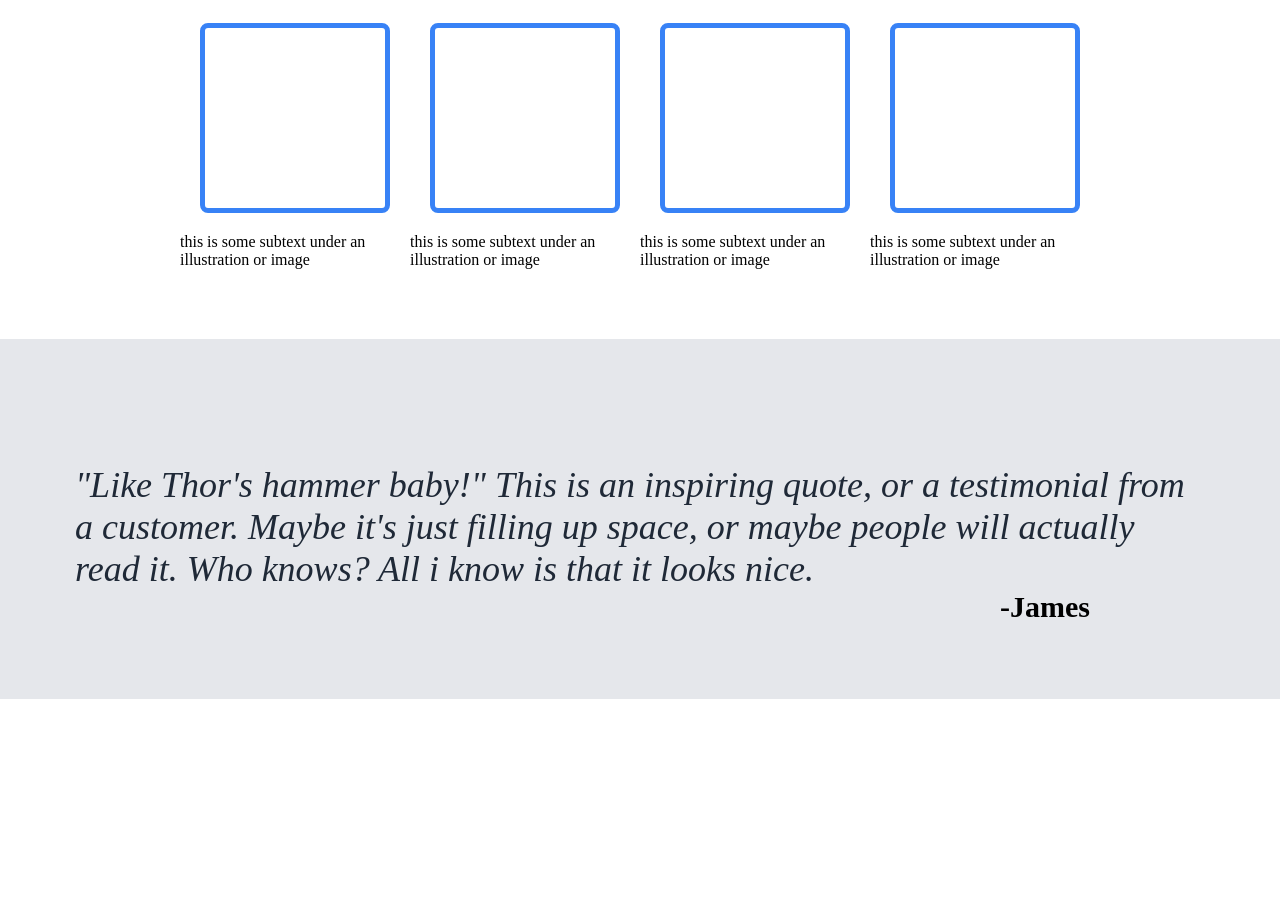
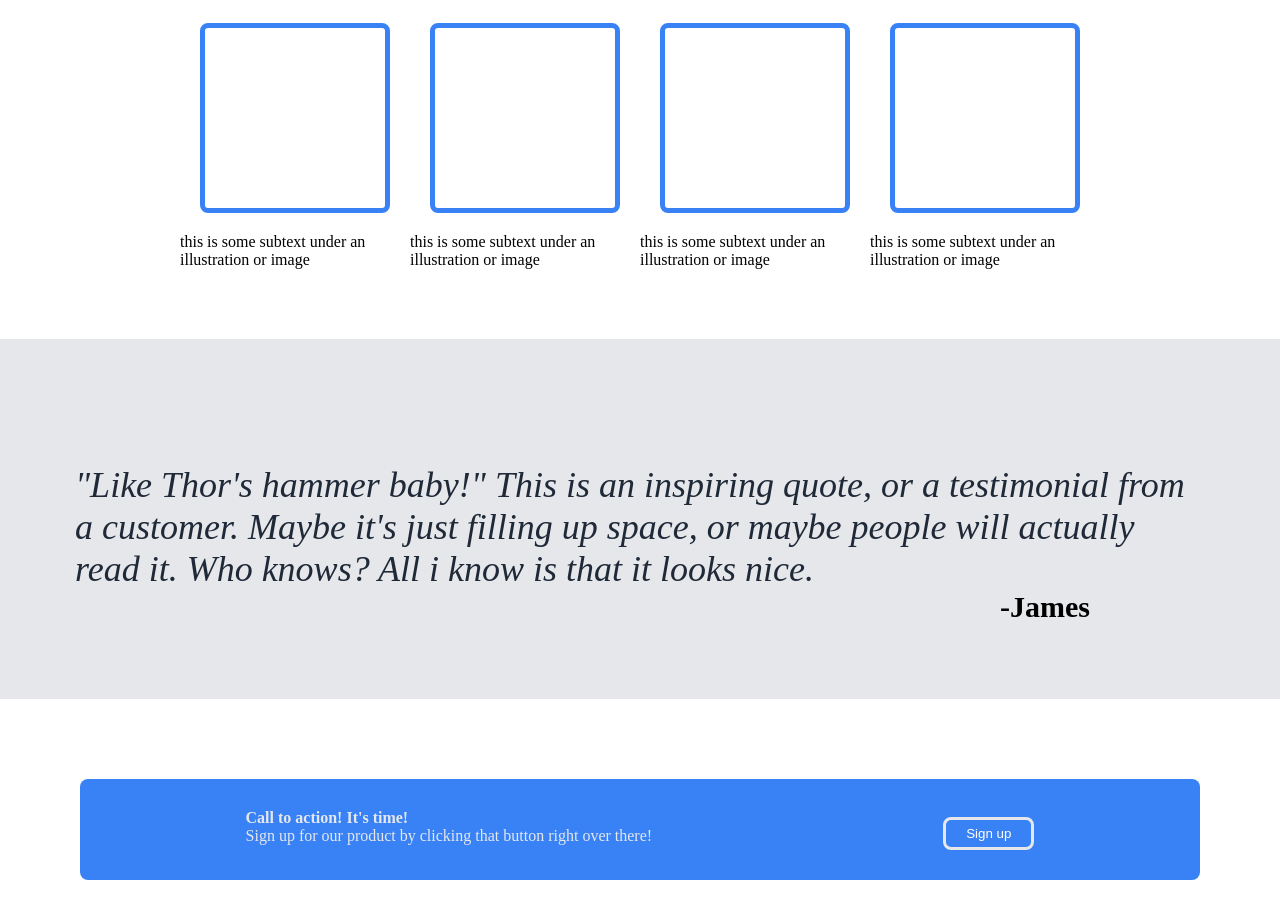
Before and after one commit to DevonRem/Landing_Page, a plain HTML site: page index.html in a window 1280 px wide. Shown: the part 643-1561 px from the top of the page. Before the commit the page ends 1342 px from the top, so only its background shows below. Drawn offline with Linux system fonts and the light colour scheme.

Commit message:
Finish call to action

```diff
--- a/index.html
+++ b/index.html
@@ -57,5 +57,13 @@
         <strong>-James</strong>
     </div>
 
+    <div class="calltoactionsection">
+        <div class="CTATextCont">
+            <div class="toptext"><strong>Call to action! It's time!</strong></div>
+            <div class="bottomtext">Sign up for our product by clicking that button right over there!</div>
+        </div>
+        <button class="button2">Sign up</button>
+    </div>
+
 </body>
 </html>
--- a/style.css
+++ b/style.css
@@ -138,3 +138,17 @@ button {
     align-items: center;
     padding: 75px 75px 0px 75px;
 }
+
+.calltoactionsection {
+    background-color: #3882f6;
+    padding: 30px 20px;
+    margin: 80px;
+    color: #E5E7EB;
+    border-radius: 8px;
+    display: flex;
+    justify-content: space-around;
+}
+
+.button2 {
+    border: solid #E5E7EB;
+}
```
